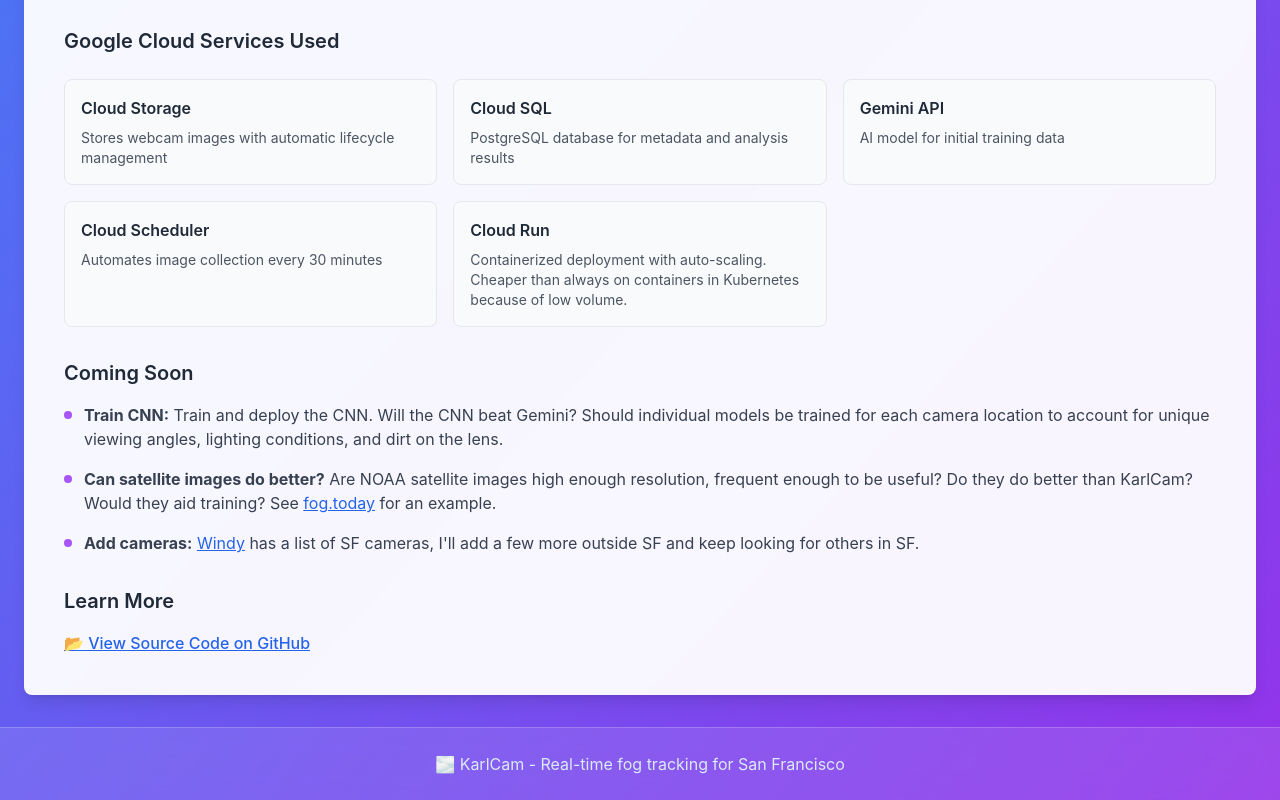
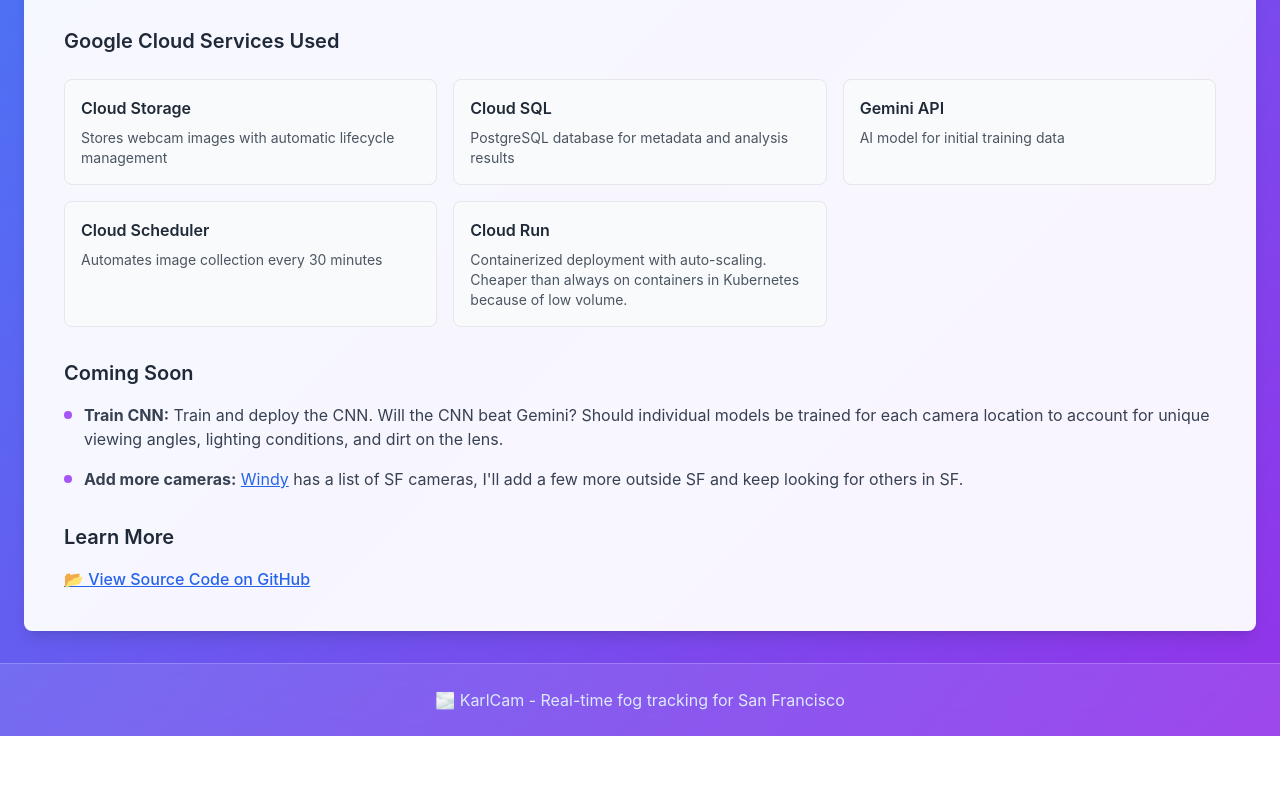
Before and after one commit to rklaeser/KarlCam, a React (Create React App) app in the folder web/frontend/: page /about in a window 1280 px wide. Shown: the part 577-1377 px from the top of the page. After the commit the page ends 1313 px from the top, so only its background shows below. Built offline with nearby package versions, Linux system fonts and the light colour scheme; the HTML template or start-up script is replaced by a standard one.

Commit message:
fix: simplify future work section in HowItWorks component

```diff
--- a/web/frontend/src/components/HowItWorks.tsx
+++ b/web/frontend/src/components/HowItWorks.tsx
@@ -88,14 +88,7 @@
               <li className="flex gap-3">
                 <span className="flex-shrink-0 w-2 h-2 bg-purple-500 rounded-full mt-2"></span>
                 <div>
-                  <strong>Can satellite images do better?</strong> Are NOAA satellite images high enough resolution, frequent enough to be useful? Do they do better than KarlCam?
-                  Would they aid training? See <a href="https://fog.today" target="_blank" rel="noopener noreferrer" className="text-blue-600 hover:text-blue-800 underline">fog.today</a> for an example.
-                </div>
-              </li>
-              <li className="flex gap-3">
-                <span className="flex-shrink-0 w-2 h-2 bg-purple-500 rounded-full mt-2"></span>
-                <div>
-                  <strong>Add cameras:</strong> <a href="https://www.windy.com/-Webcams-San-Francisco-Marina-District/webcams/1693167474?37.796,-122.461,12" target="_blank" rel="noopener noreferrer" className="text-blue-600 hover:text-blue-800 underline">Windy</a> has a list of SF cameras, I'll add a few more outside SF and keep looking for others in SF.
+                  <strong>Add more cameras:</strong> <a href="https://www.windy.com/-Webcams-San-Francisco-Marina-District/webcams/1693167474?37.796,-122.461,12" target="_blank" rel="noopener noreferrer" className="text-blue-600 hover:text-blue-800 underline">Windy</a> has a list of SF cameras, I'll add a few more outside SF and keep looking for others in SF.
                 </div>
               </li>
             </ul>
```
